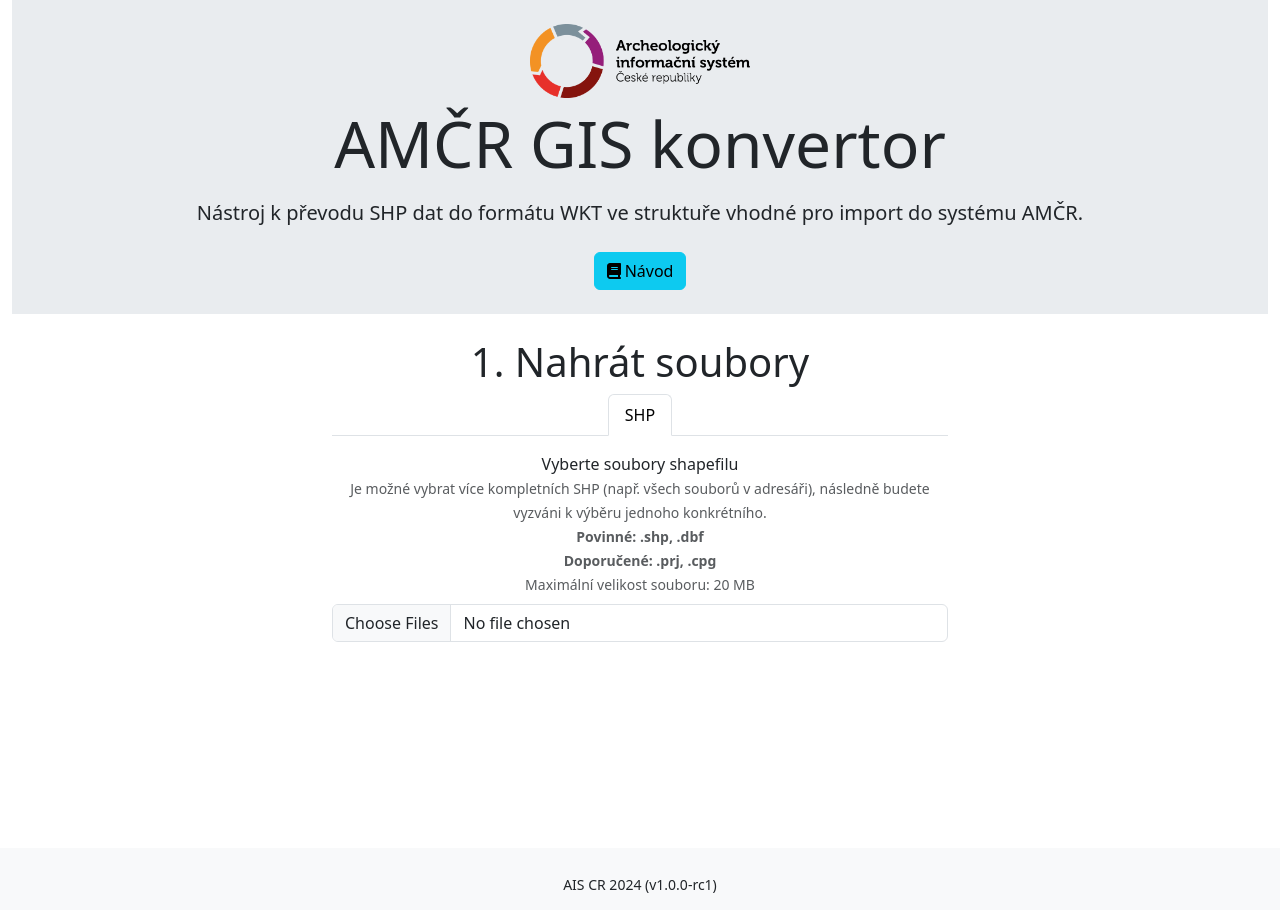
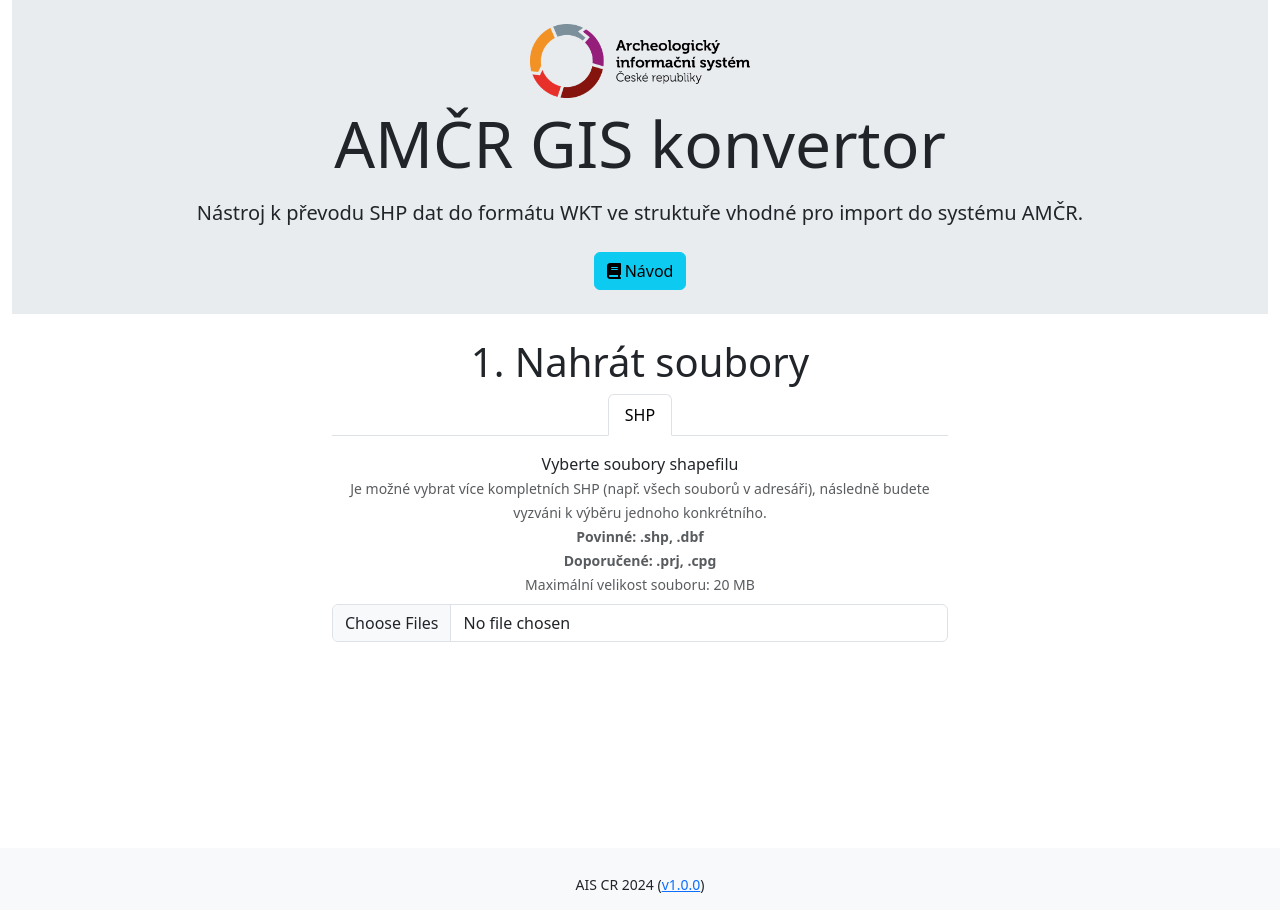
Before and after one commit to ARUP-CAS/aiscr-gis-convert, a React (Create React App) app in the folder client/: page / in a window 1280 px wide. Shown: the top 910 px of the page. Built offline with nearby package versions, Linux system fonts and the light colour scheme.

Commit message:
Update Footer.js

```diff
--- a/client/src/components/Footer.js
+++ b/client/src/components/Footer.js
@@ -8,7 +8,7 @@
       <Container>
         <Row>
           <Col className="text-center">
-            <p className="mb-0"><small>AIS CR 2024 (v1.0.0-rc1)</small></p>
+            <p className="mb-0"><small>AIS CR 2024 (<a href="https://github.com/ARUP-CAS/aiscr-gis-convert/releases/tag/v1.0.0" target="_blank">v1.0.0</a>)</small></p>
           </Col>
         </Row>
         <Row className='mt-3'>
```
